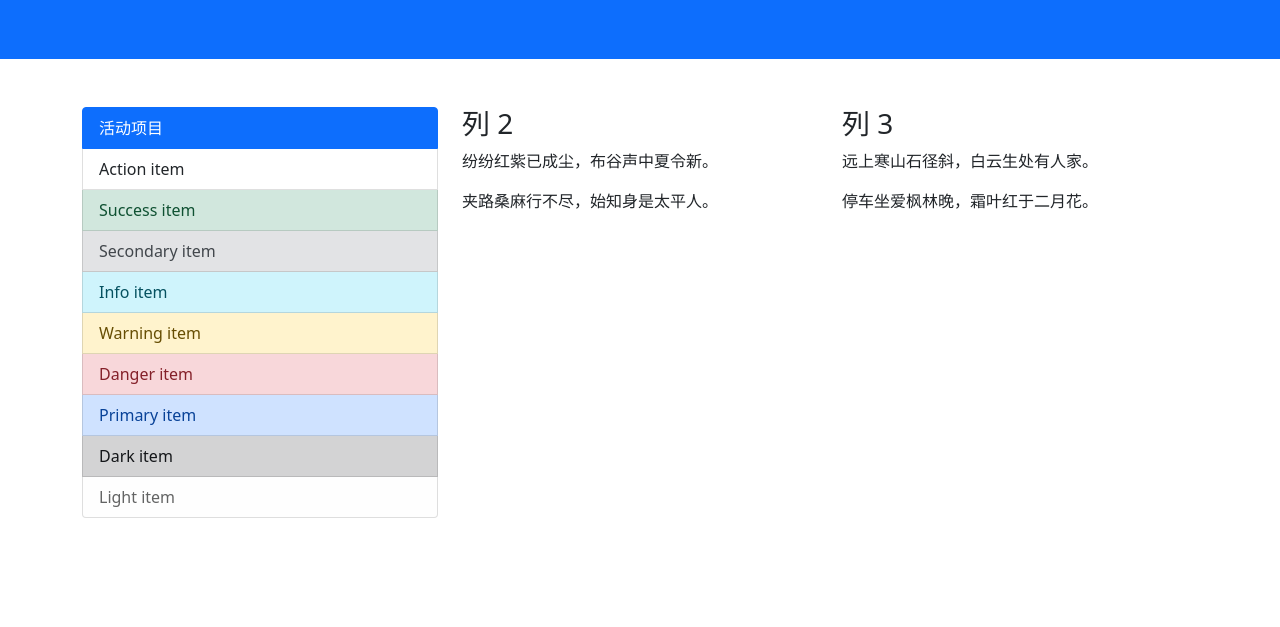
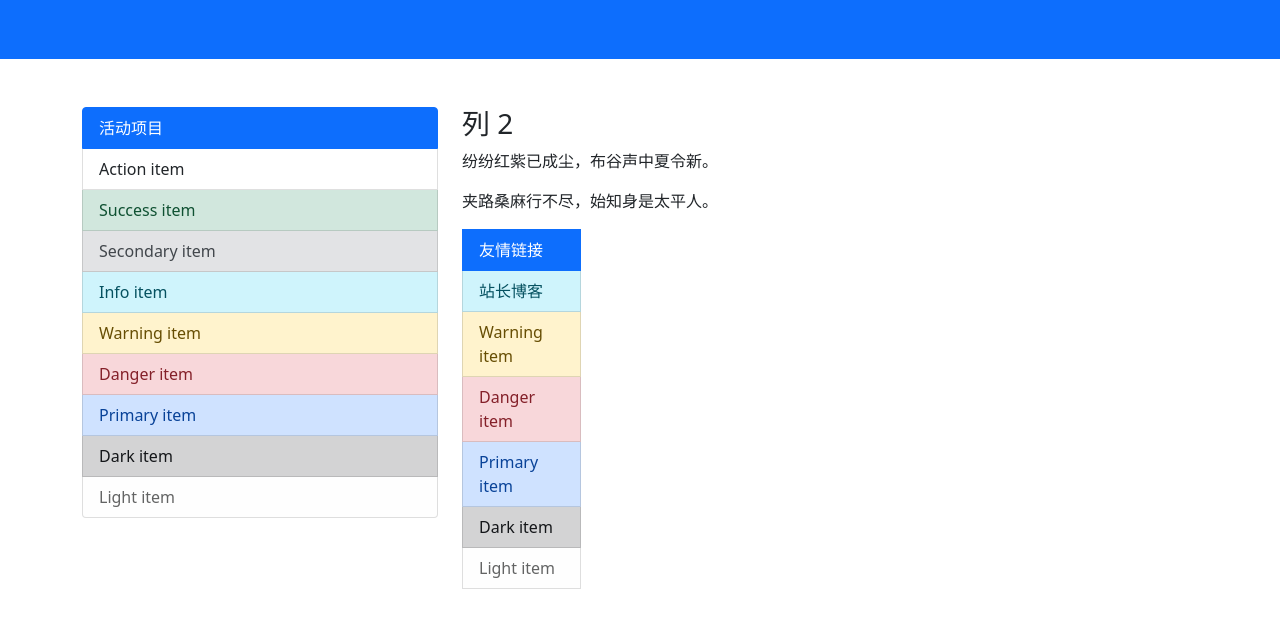
Before and after one commit to notes-2020/studying.github.io, a plain HTML site: page index.html in a window 1280 px wide. Shown: the part 101-728 px from the top of the page. Drawn offline with nearby package versions, Linux system fonts and the light colour scheme.

Commit message:
Update index.html

```diff
--- a/index.html
+++ b/index.html
@@ -30,18 +30,23 @@
   <a href="#" class="list-group-item list-group-item-action list-group-item-dark">Dark item</a>
   <a href="#" class="list-group-item list-group-item-action list-group-item-light">Light item</a>
 </div>
+    </div>
 
-    </div>
     <div class="col-sm-4">
       <h3>列 2</h3>
       <p>纷纷红紫已成尘，布谷声中夏令新。</p>
       <p>夹路桑麻行不尽，始知身是太平人。</p>
+    <div class="col-sm-4">
+              <li class="list-group-item active">友情链接</li>
+  <a href="#" class="list-group-item list-group-item-action list-group-item-info">站长博客</a>
+  <a href="#" class="list-group-item list-group-item-action list-group-item-warning">Warning item</a>
+  <a href="#" class="list-group-item list-group-item-action list-group-item-danger">Danger item</a>
+  <a href="#" class="list-group-item list-group-item-action list-group-item-primary">Primary item</a>
+  <a href="#" class="list-group-item list-group-item-action list-group-item-dark">Dark item</a>
+  <a href="#" class="list-group-item list-group-item-action list-group-item-light">Light item</a>
+</div>
     </div>
-    <div class="col-sm-4">
-      <h3>列 3</h3>
-      <p>远上寒山石径斜，白云生处有人家。</p>
-      <p>停车坐爱枫林晚，霜叶红于二月花。</p>
-    </div>
+
   </div>
 </div>
 </body>
```
